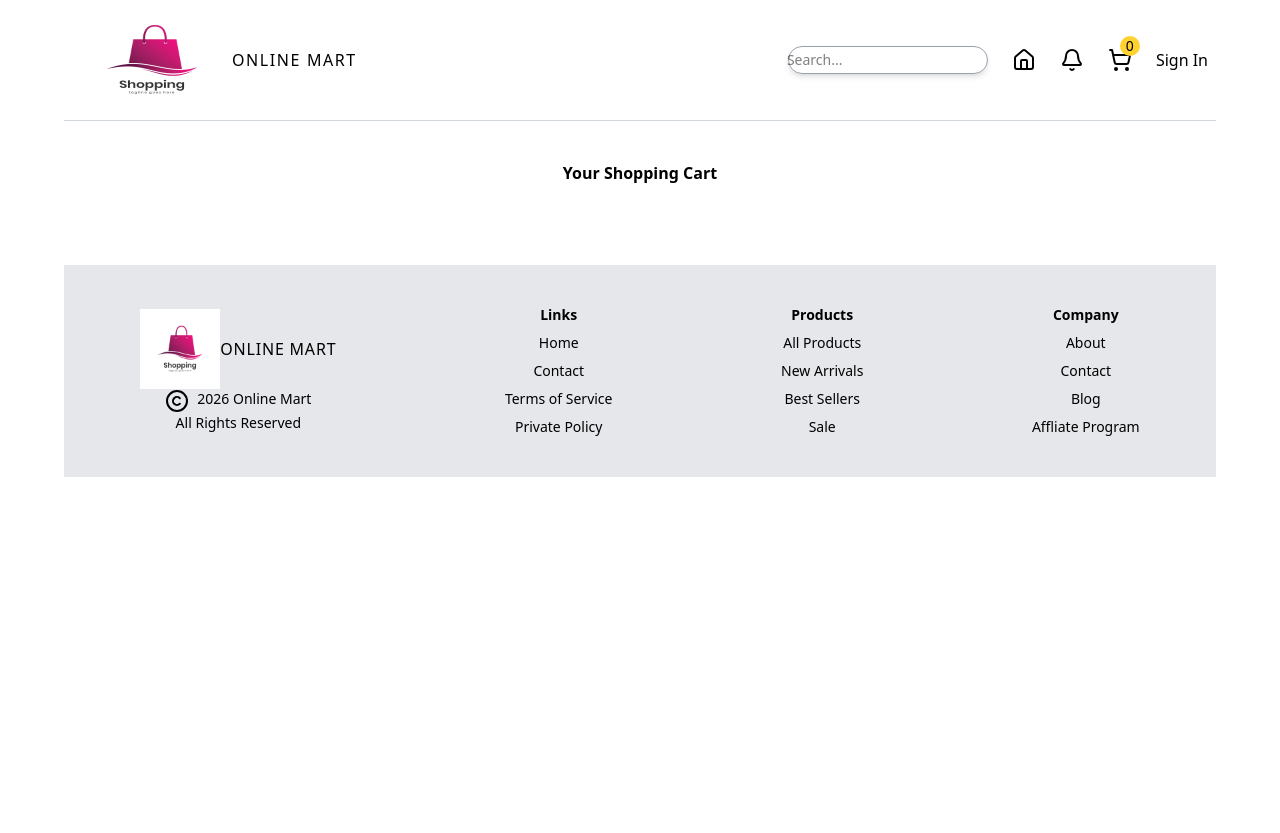
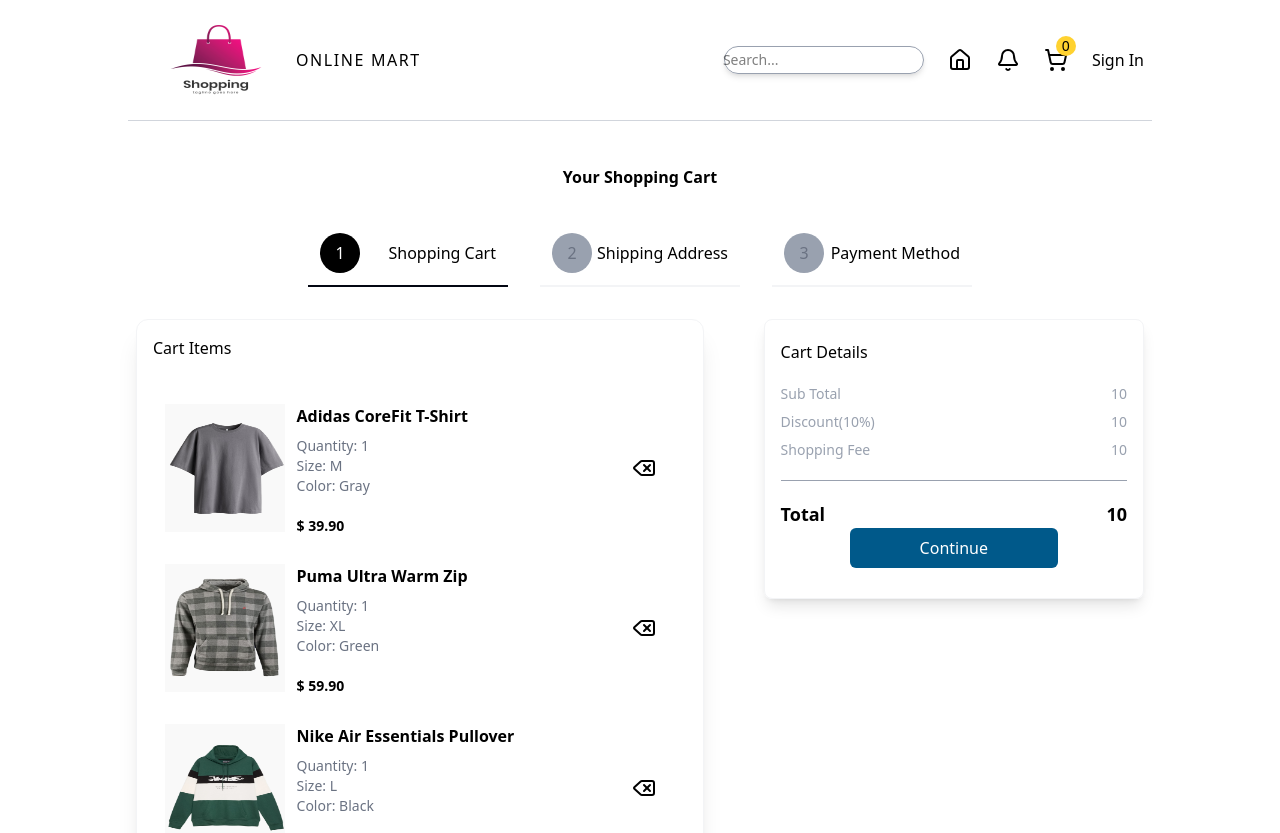
Before and after one commit to mohammedansarusman/ecommerceProject, a Next.js app: page /cart in a window 1280 px wide. Shown: the top 833 px of the page. Before the commit the page ends 800 px from the top, so only its background shows below. Built offline with nearby package versions, Linux system fonts and the light colour scheme.

Commit message:
cart page clone done, zod implementation wip

```diff
--- a/package.json
+++ b/package.json
@@ -9,10 +9,13 @@
     "lint": "eslint"
   },
   "dependencies": {
+    "@hookform/resolvers": "^5.2.2",
     "lucide-react": "^0.563.0",
     "next": "16.1.6",
     "react": "19.2.3",
-    "react-dom": "19.2.3"
+    "react-dom": "19.2.3",
+    "react-hook-form": "^7.71.1",
+    "zod": "^4.3.6"
   },
   "devDependencies": {
     "@tailwindcss/postcss": "^4",
--- a/src/app/cart/page.tsx
+++ b/src/app/cart/page.tsx
@@ -1,25 +1,17 @@
-"use client";
+import { CartItemsContainer } from "../components/CartItemsContainer";
+import { CartSteps } from "../components/CartSteps";
+import { PriceSummary } from "../components/PriceSummary";
 
-const steps = [
-  {
-    id: 1,
-    title: "Shopping Cart",
-  },
-  {
-    id: 2,
-    title: "Shipping Address",
-  },
-  {
-    id: 3,
-    title: "Payment Method",
-  },
-];
 export default function CartPage() {
+
   return (
-    <div className="w-full">
+    <div className="w-full flex flex-col items-center justify-center gap-8">
+      {/* HEADING */}
       <header className="w-full flex justify-center items-center text-md font-bold mt-10">
-          <h1>Your Shopping Cart</h1>
+        <h1>Your Shopping Cart</h1>
       </header>
+      {/* STEPS */}
+      <CartSteps />
     </div>
   );
 }
--- /dev/null
+++ b/src/app/components/CartItemsContainer.tsx
@@ -0,0 +1,48 @@
+import Image from "next/image";
+import { cartItems } from "../../constants/cartItems";
+import { DeleteIcon } from "lucide-react";
+
+export const CartItemsContainer = () => {
+  console.log(cartItems);
+  return (
+    <div className="w-full flex flex-col lg:w-6/10 rounded-xl shadow-xl border border-gray-100">
+      {/* TITLE */}
+      <header className="flex justify-start items-center pl-4 pt-4 h-10">
+        <h1>Cart Items</h1>
+      </header>
+      {/* CART ITEMS */}
+      <div className="w-full h-120 flex flex-col items-center gap-4 overflow-scroll mt-7 py-2 ">
+        {cartItems.map((cart) => (
+          <div key={cart.id} className="w-9/10 h-36 flex gap-2 py-2">
+            {/* Image */}
+            <div className="w-2/8">
+              <Image
+                src={cart.images[cart.colors[0]]}
+                alt="cart-pic"
+                width={750}
+                height={1000}
+                className="w-30 h-full object-fill"
+              />
+            </div>
+            {/* product features */}
+            <div className="flex flex-col justify-start w-5/8">
+              <h1 className="font-semibold">{cart.name}</h1>
+              <div className="text-sm text-gray-500 mt-2">
+                <p>{`Quantity: ${cart.quantity}`}</p>
+                <p>{`Size: ${cart.selectedSize.toUpperCase()}`}</p>
+                <p className="capitalize">{`Color: ${cart.selectedColor}`}</p>
+                <div className="font-bold text-black mt-5">
+                  <p>{`$ ${cart.price.toFixed(2)}`}</p>
+                </div>
+              </div>
+            </div>
+            {/* delete button */}
+            <div className="flex flex-col items-center justify-center w-1/8">
+              <DeleteIcon />
+            </div>
+          </div>
+        ))}
+      </div>
+    </div>
+  );
+};
--- /dev/null
+++ b/src/app/components/CartSteps.tsx
@@ -0,0 +1,65 @@
+"use client";
+
+import { useSearchParams, useRouter, usePathname } from "next/navigation";
+import { CartItemsContainer } from "./CartItemsContainer";
+import { ShippingAddress } from "./ShippingAddress";
+import { PriceSummary } from "./PriceSummary";
+type StepProp = {
+  id: number;
+  title: string;
+};
+
+const steps: StepProp[] = [
+  { id: 1, title: "Shopping Cart",},
+  { id: 2, title: "Shipping Address",},
+  { id: 3, title: "Payment Method",},
+];
+
+export const CartSteps = () => {
+  const searchParams = useSearchParams();
+  const router = useRouter();
+  const pathname = usePathname();
+
+  const activeStep = parseInt(searchParams.get("step") || "1");
+
+  const handleStep = (value: number) => {
+    const params = new URLSearchParams(searchParams);
+    params.set("step", value.toString());
+    router.push(`${pathname}?${params.toString()}`, { scroll: false });
+  };
+  return (
+    <div className="w-full flex flex-col gap-8 items-center">
+      <div className="flex flex-col lg:flex-row items-center gap-8">
+        {steps.map((item) => (
+          <div
+            className={`flex items-center justify-between px-3 py-8
+             w-50 h-12  ${Number(activeStep) === item.id ? "border-b-2 border-gray-950" : "border-b-2 border-gray-100"} `}
+            key={item.id}
+            onClick={() => handleStep(item.id)}
+          >
+            <span
+              className={`w-10 h-10 rounded-full flex items-center justify-center
+              ${Number(activeStep) === item.id ? "bg-black text-white" : "bg-gray-400 text-gray-500 "}`}
+            >
+              {item.id}
+            </span>
+            <p>{item.title}</p>
+          </div>
+        ))}
+      </div>
+
+      {/* ------------------------ */}
+      <div className="flex flex-col gap-15 w-full lg:flex-row px-2">
+        {/* CART ITEMS CONTAINER */}
+        {activeStep===1 ?
+          <CartItemsContainer/>
+        :
+          activeStep===2 && <ShippingAddress/>
+        }
+
+        {/* PRICE SUMMARY */}
+        <PriceSummary />
+      </div>
+    </div>
+  );
+};
--- /dev/null
+++ b/src/app/components/PriceSummary.tsx
@@ -0,0 +1,35 @@
+import React from "react";
+
+export const PriceSummary = () => {
+  return (
+    <div className="w-full h-70 flex flex-col items-start lg:w-4/10 px-4 shadow-lg border border-gray-100 rounded-lg">
+      <h1 className="mt-5">Cart Details</h1>
+      <div className="w-full text-gray-400 text-sm mt-5 flex flex-col gap-2">
+        {/* Sub Total */}
+        <div className="flex justify-between">
+          <p>Sub Total</p>
+          <p>10</p>
+        </div>
+        {/* Discount */}
+        <div className="flex justify-between">
+          <p>Discount(10%)</p>
+          <p>10</p>
+        </div>
+        {/* Shopping fee */}
+        <div className="flex justify-between">
+          <p>Shopping Fee</p>
+          <p>10</p>
+        </div>
+      </div>
+      <div className="h-[0.1px] bg-gray-400 w-full mt-5"></div>
+      <div className="flex justify-between w-full mt-5 font-bold text-lg">
+        <p className="">Total</p>
+        <p>10</p>
+      </div>
+      {/* Continue Button */}
+      <div className="w-full flex justify-center items-center">
+        <button className="w-6/10 h-10 bg-sky-800 text-white rounded-md">Continue</button>
+      </div>
+    </div>
+  );
+};
--- /dev/null
+++ b/src/app/components/ShippingAddress.tsx
@@ -0,0 +1,28 @@
+import React from 'react'
+import { useForm } from 'react-hook-form'
+import { ShippingFormInput, shippingFormSchema } from '../../constants/types'
+import {zodResolver} from '@hookform/resolvers/zod'
+
+export const ShippingAddress = () => {
+  const {register, handleSubmit, formState:{errors}} = useForm<ShippingFormInput>({
+    resolver: zodResolver(shippingFormSchema)
+  })
+  return (
+    <div className='w-full flex flex-col lg:w-6/10 rounded-xl shadow-xl border border-gray-100'>
+        {/* TITLE */}
+      <header className="flex justify-start items-center pl-4 pt-4 h-10">
+        <h1>Shipping Address</h1>
+      </header>
+
+      <form className="w-full h-120 flex flex-col items-center gap-4 mt-7 py-2 bg-blue-100">
+        <div className='w-full flex flex-col items-start gap-2'>
+          <label htmlFor="name" className=''>Name</label>
+          <input id='name' type='text' placeholder='James Smith' {...register('name')}/>
+          {errors.name && <p>{errors.name.message}</p>}
+        </div>
+
+      </form>
+
+    </div>
+  )
+}
--- a/src/app/layout.tsx
+++ b/src/app/layout.tsx
@@ -25,7 +25,7 @@
       <body
         className={`${geistSans.variable} ${geistMono.variable} antialiased`}
       >
-        <div className="mx-auto sm:max-w-xl md:max-w-2xl lg:max-w-3xl xl:max-w-6xl">
+        <div className="mx-auto sm:max-w-xl md:max-w-2xl lg:max-w-3xl xl:max-w-5xl">
           <Navbar />
           {children}
           <Footer/>
--- /dev/null
+++ b/src/constants/cartItems.ts
@@ -0,0 +1,58 @@
+import { CartItemsType } from "./types";
+
+export const cartItems: CartItemsType[] = [
+    {
+    id: 1,
+    name: "Adidas CoreFit T-Shirt",
+    shortDescription:
+      "Lorem ipsum dolor sit amet consect adipisicing elit lorem ipsum dolor sit.",
+    description:
+      "Lorem ipsum dolor sit amet consect adipisicing elit lorem ipsum dolor sit. Lorem ipsum dolor sit amet consect adipisicing elit lorem ipsum dolor sit. Lorem ipsum dolor sit amet consect adipisicing elit lorem ipsum dolor sit.",
+    price: 39.9,
+    sizes: ["s", "m", "l", "xl", "xxl"],
+    colors: ["gray", "purple", "green"],
+    images: {
+      gray: "/products/1g.png",
+      purple: "/products/1p.png",
+      green: "/products/1gr.png",
+    },
+    quantity:1,
+    selectedSize:'m',
+    selectedColor:'gray',
+  },
+  {
+    id: 2,
+    name: "Puma Ultra Warm Zip",
+    shortDescription:
+      "Lorem ipsum dolor sit amet consect adipisicing elit lorem ipsum dolor sit.",
+    description:
+      "Lorem ipsum dolor sit amet consect adipisicing elit lorem ipsum dolor sit. Lorem ipsum dolor sit amet consect adipisicing elit lorem ipsum dolor sit. Lorem ipsum dolor sit amet consect adipisicing elit lorem ipsum dolor sit.",
+    price: 59.9,
+    sizes: ["s", "m", "l", "xl"],
+    colors: ["gray", "green"],
+    images: { gray: "/products/2g.png", green: "/products/2gr.png" },
+    quantity:1,
+    selectedSize:'xl',
+    selectedColor:'green',
+  },
+  {
+    id: 3,
+    name: "Nike Air Essentials Pullover",
+    shortDescription:
+      "Lorem ipsum dolor sit amet consect adipisicing elit lorem ipsum dolor sit.",
+    description:
+      "Lorem ipsum dolor sit amet consect adipisicing elit lorem ipsum dolor sit. Lorem ipsum dolor sit amet consect adipisicing elit lorem ipsum dolor sit. Lorem ipsum dolor sit amet consect adipisicing elit lorem ipsum dolor sit.",
+    price: 69.9,
+    sizes: ["s", "m", "l"],
+    colors: ["green", "blue", "black"],
+    images: {
+      green: "/products/3gr.png",
+      blue: "/products/3b.png",
+      black: "/products/3bl.png",
+    },
+    quantity:1,
+    selectedSize:'l',
+    selectedColor:'black',
+
+  },
+]
--- a/src/constants/types.ts
+++ b/src/constants/types.ts
@@ -1,3 +1,4 @@
+import { z } from "zod";
 
 export type ProductType = {
   id: string | number;
@@ -7,6 +8,25 @@
   price: number;
   sizes: string[];
   colors: string[];
-    images: Record<string,string>;
+  images: Record<string, string>;
+};
 
+export type CartItemsType = ProductType & {
+  quantity: number;
+  selectedSize: string;
+  selectedColor: string;
 };
+
+export const shippingFormSchema = z.object({
+  name: z.string().min(1, "Name is required"),
+  email: z.email().min(1,"Email required"),
+  phone: z
+  .string()
+  .min(1,"Phone number must be between 7 and 10 digits")
+  .max(1,"Phone number must be between 7 and 10 digits")
+  .regex(/^\d+$/,"Phone number must be numbers"),
+  address: z.string().min(1,"Address required"),
+  city: z.string().min(3,"City required"),
+})
+
+export type ShippingFormInput = z.infer<typeof shippingFormSchema>;
```
Also changed, not shown: 1 other file (tests, documents, lock files or other folders). Lines whose indentation alone changed are shown as unchanged.
